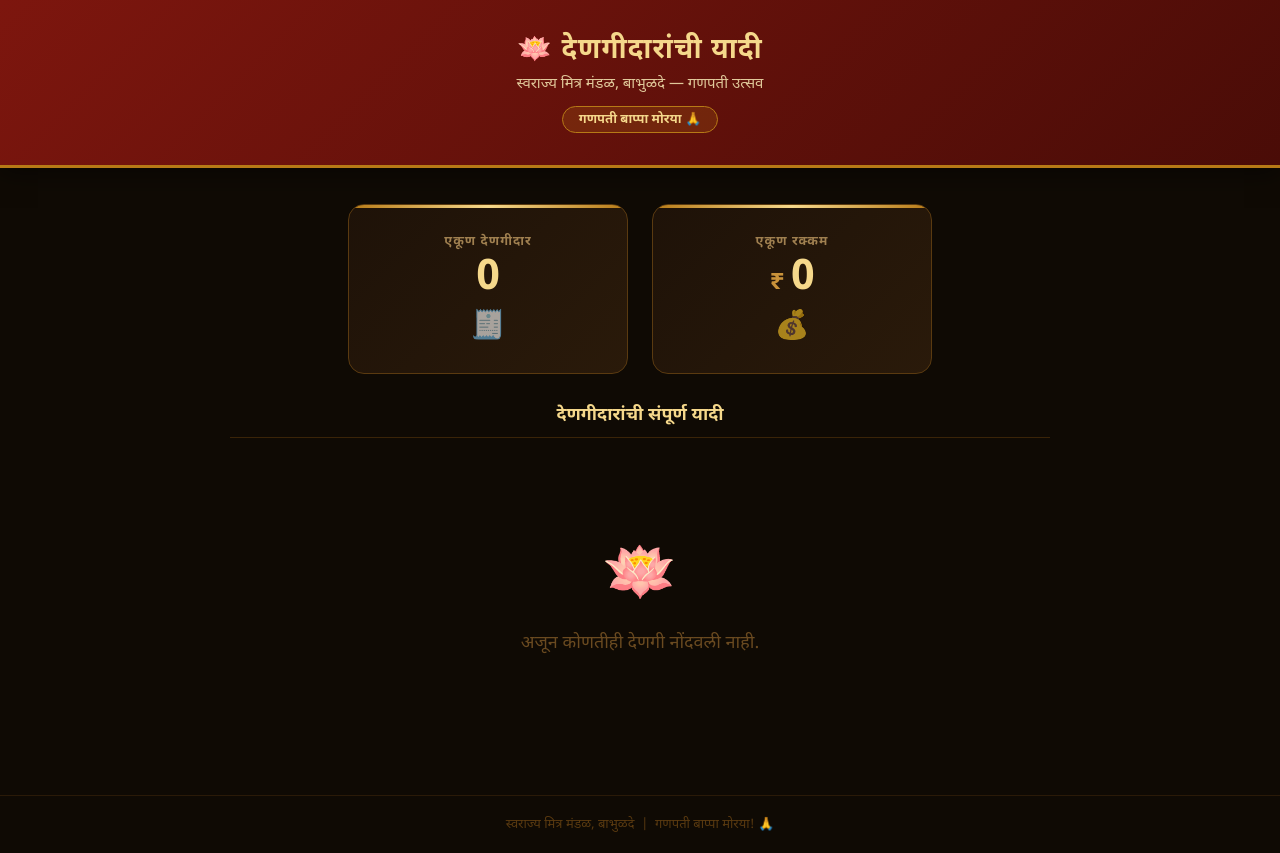
After one commit to Sanket5749/GanpatiPavti, a Flask app: page /yadi in a window 1280 px wide. The commit adds this page. Run offline with Flask 3, Linux system fonts and the light colour scheme; data that the repository does not hold is empty.

Commit message:
add new feature

```diff
--- a/app.py
+++ b/app.py
@@ -224,5 +224,25 @@ def delete_one(receipt_id):
     return redirect(url_for("dashboard"))
 
 
+# -----------------------------
+# Yadi (Public donor list)
+# -----------------------------
+
+@app.route("/yadi")
+def yadi():
+    result = supabase.table("receipts").select("*").order("id", desc=False).execute()
+    receipts = result.data or []
+
+    total_amount = sum(r["amount"] for r in receipts)
+    total_count  = len(receipts)
+
+    return render_template(
+        "yadi.html",
+        receipts=receipts,
+        total_amount=total_amount,
+        total_count=total_count
+    )
+
+
 if __name__ == "__main__":
     app.run(debug=True)
--- a/templates/pavti.html
+++ b/templates/pavti.html
@@ -679,10 +679,11 @@
 
             // Mobile: use native share sheet (shares image directly to WhatsApp)
             if (navigator.canShare && navigator.canShare({ files: [file] })) {
+              const yadiUrl = window.location.origin + "/yadi";
               await navigator.share({
                 files: [file],
                 title: "गणपती पावती",
-                text: "🪷 गणपती पावती — स्वराज्य मित्र मंडळ, बाभुळदे",
+                text: `🪷 गणपती पावती — स्वराज्य मित्र मंडळ, बाभुळदे\n\n📋 देणगीदारांची यादी पहा: ${yadiUrl}`,
               });
 
               waBtn.textContent = "✅ शेअर केले!";
@@ -693,8 +694,9 @@
               link.href = canvas.toDataURL("image/png");
               link.click();
 
+              const yadiUrl = window.location.origin + "/yadi";
               const text = encodeURIComponent(
-                "🪷 गणपती पावती — स्वराज्य मित्र मंडळ, बाभुळदे\n(पावती आत्ताच डाउनलोड झाली, ती WhatsApp मध्ये जोडा)",
+                `🪷 गणपती पावती — स्वराज्य मित्र मंडळ, बाभुळदे\n(पावती आत्ताच डाउनलोड झाली, ती WhatsApp मध्ये जोडा)\n\n📋 देणगीदारांची यादी पहा: ${yadiUrl}`,
               );
               setTimeout(() => {
                 window.open(
--- /dev/null
+++ b/templates/yadi.html
@@ -0,0 +1,351 @@
+<!DOCTYPE html>
+<html lang="mr">
+
+<head>
+    <meta charset="UTF-8">
+    <meta name="viewport" content="width=device-width, initial-scale=1.0">
+    <title>देणगीदारांची यादी — स्वराज्य मित्र मंडळ</title>
+
+    <link rel="preconnect" href="https://fonts.googleapis.com">
+    <link href="https://fonts.googleapis.com/css2?family=Noto+Sans+Devanagari:wght@400;600;700;900&display=swap" rel="stylesheet">
+
+    <style>
+
+        * {
+            box-sizing: border-box;
+            margin: 0;
+            padding: 0;
+        }
+
+        body {
+            font-family: 'Noto Sans Devanagari', Arial, sans-serif;
+            background: #0f0a04;
+            color: #f0e6cc;
+            min-height: 100vh;
+        }
+
+
+        /* ---- HEADER ---- */
+
+        .header {
+            background: linear-gradient(135deg, #7d160e 0%, #4a0c07 100%);
+            padding: 32px 40px;
+            text-align: center;
+            border-bottom: 3px solid #b77a16;
+            box-shadow: 0 4px 24px rgba(0,0,0,0.5);
+        }
+
+        .header-title {
+            font-size: 28px;
+            font-weight: 900;
+            color: #f5d88b;
+            letter-spacing: 1px;
+        }
+
+        .header-sub {
+            font-size: 15px;
+            color: #e0c89a;
+            margin-top: 6px;
+        }
+
+        .header-badge {
+            display: inline-block;
+            margin-top: 12px;
+            background: rgba(183, 122, 22, 0.2);
+            border: 1px solid #b77a16;
+            color: #f5d88b;
+            padding: 4px 16px;
+            border-radius: 20px;
+            font-size: 13px;
+            font-weight: 600;
+        }
+
+
+        /* ---- STATS ---- */
+
+        .stats {
+            display: flex;
+            gap: 24px;
+            padding: 36px 40px 20px;
+            flex-wrap: wrap;
+            justify-content: center;
+        }
+
+        .stat-card {
+            flex: 1;
+            min-width: 200px;
+            max-width: 280px;
+            background: linear-gradient(135deg, #1e1208 0%, #2a1a0a 100%);
+            border: 1px solid #5a3a10;
+            border-radius: 16px;
+            padding: 28px 32px;
+            position: relative;
+            overflow: hidden;
+            text-align: center;
+        }
+
+        .stat-card::before {
+            content: '';
+            position: absolute;
+            top: 0; left: 0; right: 0;
+            height: 3px;
+            background: linear-gradient(90deg, #b77a16, #f5d88b, #b77a16);
+        }
+
+        .stat-label {
+            font-size: 13px;
+            color: #a08050;
+            text-transform: uppercase;
+            letter-spacing: 1px;
+            font-weight: 600;
+        }
+
+        .stat-value {
+            font-size: 42px;
+            font-weight: 900;
+            color: #f5d88b;
+            margin-top: 8px;
+            line-height: 1;
+        }
+
+        .stat-value.rupees::before {
+            content: '₹ ';
+            font-size: 26px;
+            color: #c9923a;
+        }
+
+        .stat-icon {
+            font-size: 28px;
+            margin-top: 8px;
+            opacity: 0.6;
+        }
+
+
+        /* ---- TABLE SECTION ---- */
+
+        .section {
+            padding: 10px 40px 60px;
+            max-width: 900px;
+            margin: 0 auto;
+        }
+
+        .section-title {
+            font-size: 18px;
+            font-weight: 700;
+            color: #f5d88b;
+            margin-bottom: 18px;
+            padding-bottom: 10px;
+            border-bottom: 1px solid #3a2408;
+            text-align: center;
+        }
+
+        .table-wrap {
+            overflow-x: auto;
+            border-radius: 14px;
+            border: 1px solid #3a2408;
+        }
+
+        table {
+            width: 100%;
+            border-collapse: collapse;
+            font-size: 15px;
+        }
+
+        thead {
+            background: linear-gradient(135deg, #7d160e, #5a0f09);
+        }
+
+        thead th {
+            padding: 16px 20px;
+            text-align: left;
+            color: #f5d88b;
+            font-weight: 700;
+            font-size: 13px;
+            text-transform: uppercase;
+            letter-spacing: 0.5px;
+            white-space: nowrap;
+        }
+
+        tbody tr {
+            border-bottom: 1px solid #2a1a08;
+            transition: background 0.15s;
+        }
+
+        tbody tr:last-child {
+            border-bottom: none;
+        }
+
+        tbody tr:nth-child(even) {
+            background: rgba(30, 18, 8, 0.4);
+        }
+
+        tbody tr:hover {
+            background: #1e1208;
+        }
+
+        tbody td {
+            padding: 14px 20px;
+            color: #e8d8b0;
+            vertical-align: middle;
+        }
+
+        .serial {
+            color: #a08050;
+            font-weight: 700;
+            font-size: 14px;
+            text-align: center;
+        }
+
+        .donor-name {
+            font-weight: 600;
+            color: #f0e6cc;
+        }
+
+        .amount-cell {
+            font-weight: 700;
+            color: #f5d88b;
+            white-space: nowrap;
+        }
+
+        .date-cell {
+            white-space: nowrap;
+            color: #c9923a;
+            font-size: 13px;
+        }
+
+
+        /* ---- EMPTY STATE ---- */
+
+        .empty-state {
+            text-align: center;
+            padding: 80px 20px;
+            color: #6a4a20;
+        }
+
+        .empty-state .icon {
+            font-size: 60px;
+            display: block;
+            margin-bottom: 16px;
+        }
+
+        .empty-state p {
+            font-size: 18px;
+        }
+
+
+        /* ---- FOOTER ---- */
+
+        .footer {
+            text-align: center;
+            padding: 20px;
+            color: #5a3a10;
+            font-size: 13px;
+            border-top: 1px solid #2a1a08;
+        }
+
+
+        /* ---- PRINT ---- */
+
+        @media print {
+            body { background: #fff; color: #000; }
+            .header { background: none; border-bottom: 2px solid #000; color: #000; }
+            .header-title, .header-sub, .header-badge { color: #000; }
+            .stat-card { border: 1px solid #ccc; background: #f9f9f9; }
+            .stat-label, .stat-value { color: #000; }
+            .stat-value.rupees::before { color: #000; }
+            thead { background: #333; }
+            thead th { color: #fff; }
+            tbody td { color: #000; }
+            .donor-name, .amount-cell { color: #000; }
+            .footer { color: #555; border-top: 1px solid #ccc; }
+        }
+
+    </style>
+
+</head>
+
+<body>
+
+
+    <!-- HEADER -->
+
+    <div class="header">
+        <div class="header-title">🪷 देणगीदारांची यादी</div>
+        <div class="header-sub">स्वराज्य मित्र मंडळ, बाभुळदे — गणपती उत्सव</div>
+        <div class="header-badge">गणपती बाप्पा मोरया 🙏</div>
+    </div>
+
+
+    <!-- STATS -->
+
+    <div class="stats">
+
+        <div class="stat-card">
+            <div class="stat-label">एकूण देणगीदार</div>
+            <div class="stat-value">{{ total_count }}</div>
+            <div class="stat-icon">🧾</div>
+        </div>
+
+        <div class="stat-card">
+            <div class="stat-label">एकूण रक्कम</div>
+            <div class="stat-value rupees">{{ "{:,}".format(total_amount) }}</div>
+            <div class="stat-icon">💰</div>
+        </div>
+
+    </div>
+
+
+    <!-- TABLE -->
+
+    <div class="section">
+
+        <div class="section-title">देणगीदारांची संपूर्ण यादी</div>
+
+        {% if receipts %}
+
+        <div class="table-wrap">
+            <table>
+
+                <thead>
+                    <tr>
+                        <th style="text-align:center;">#</th>
+                        <th>नाव</th>
+                        <th>रक्कम (₹)</th>
+                        <th>दिनांक</th>
+                    </tr>
+                </thead>
+
+                <tbody>
+                    {% for r in receipts %}
+                    <tr>
+                        <td class="serial">{{ loop.index }}</td>
+                        <td class="donor-name">{{ r.name }}</td>
+                        <td class="amount-cell">₹ {{ "{:,}".format(r.amount) }}</td>
+                        <td class="date-cell">{{ r.date }}</td>
+                    </tr>
+                    {% endfor %}
+                </tbody>
+
+            </table>
+        </div>
+
+        {% else %}
+
+        <div class="empty-state">
+            <span class="icon">🪷</span>
+            <p>अजून कोणतीही देणगी नोंदवली नाही.</p>
+        </div>
+
+        {% endif %}
+
+    </div>
+
+
+    <div class="footer">
+        स्वराज्य मित्र मंडळ, बाभुळदे &nbsp;|&nbsp; गणपती बाप्पा मोरया! 🙏
+    </div>
+
+
+</body>
+
+</html>
```
